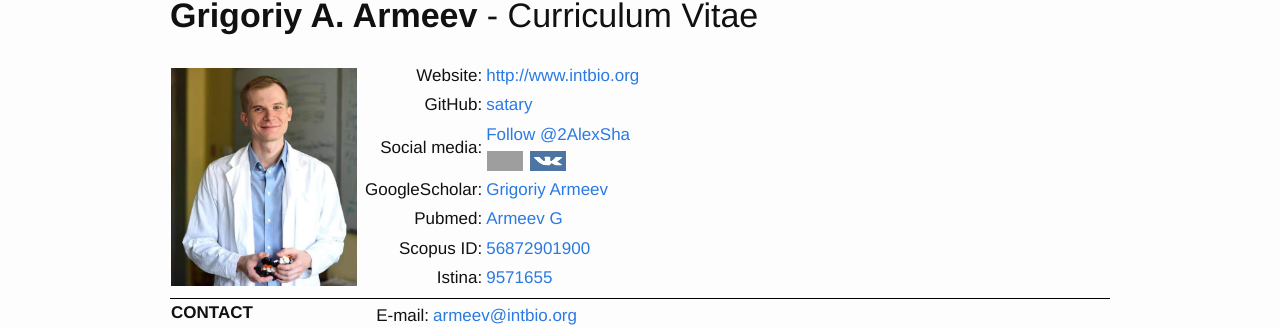
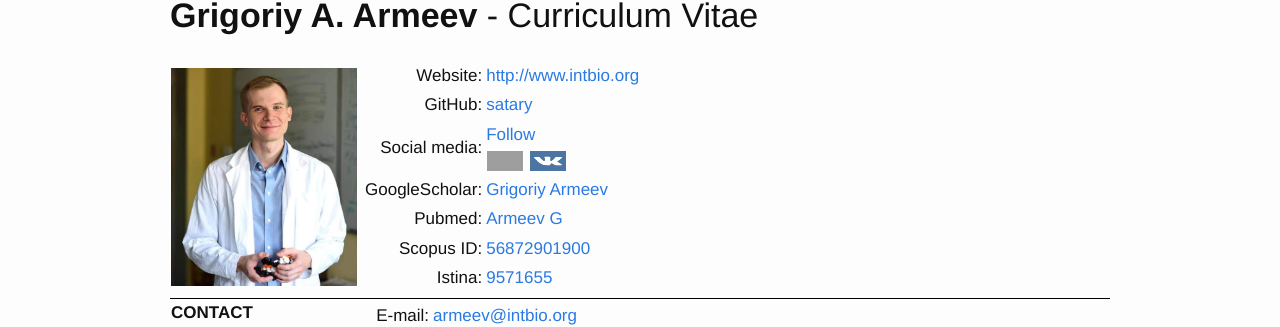
Before and after one commit to intbio/intbio.github.io, a Jekyll site: the page built from cv/gaa.md, in a window 1280 px wide and 900 px high. Shown: the part 165-492 px from the top of the window. Built offline with Jekyll 4.4.1, drawn with Linux system fonts in a browser that asks for light colours; comment, search, counter and statistics services are not loaded; grey boxes are pictures that could not be loaded.

Commit message:
Update gaa.md

```diff
--- a/cv/gaa.md
+++ b/cv/gaa.md
@@ -32,7 +32,7 @@ permalink: /cv/g_armeev
 							<tr>
 								<td align="right">Social media:</td>
 								<td valign="top" align="left">
-									<div> <a href="https://twitter.com/sa1ary?ref_src=twsrc%5Etfw" class="twitter-follow-button" data-show-count="false">Follow @2AlexSha</a><script async src="https://platform.twitter.com/widgets.js" charset="utf-8"></script> </div>
+									<div> <a href="https://twitter.com/sa1ary?ref_src=twsrc%5Etfw" class="twitter-follow-button" data-show-count="false">Follow</a><script async src="https://platform.twitter.com/widgets.js" charset="utf-8"></script> </div>
 
 									<a target="_blank" title="find us on Facebook" href="https://www.facebook.com/profile.php?id=100001424042362"> <img src="http://login.create.net/images/icons/user/facebook_40x40.png" width="36" height="20" style="border:1px solid white" alt="follow me on facebook"/> </a>
 
```
